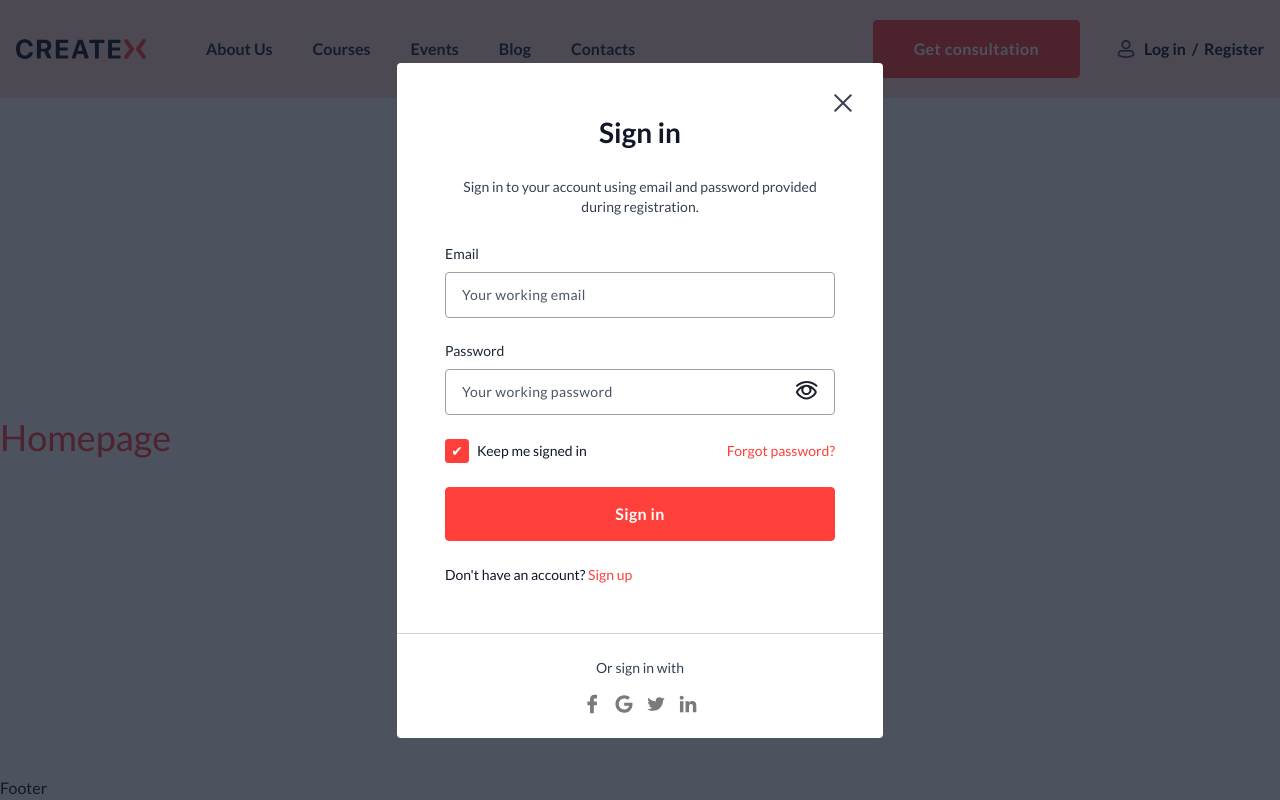
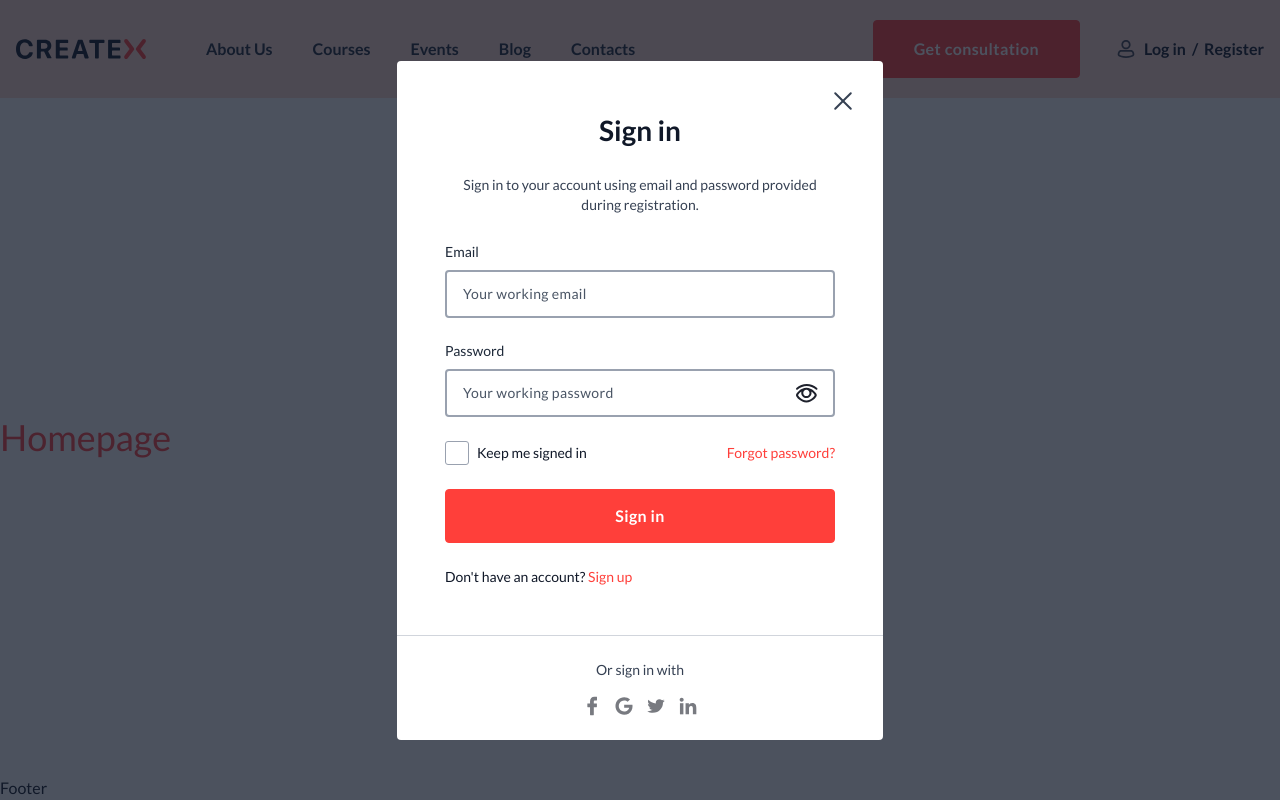
Before and after one commit to Martin6175903/Createx-frontend, a React (Vite) app: page /login in a window 1280 px wide. Built offline with nearby package versions, Linux system fonts and the light colour scheme.

Commit message:
Added validation form for Sign In Page and Sign Up page

```diff
--- /dev/null
+++ b/src/UI/form/checkbox/UICheckbox.module.css
@@ -0,0 +1,5 @@
+@import "tailwindcss";
+
+.checkbox-list {
+  @apply absolute flex justify-center items-center duration-300 rounded-[3px] border-solid border border-gray-400 size-6 py-1 px-[3px] left-0 top-[calc(50%-12px)] leading-[1];
+}
--- a/src/UI/form/checkbox/UICheckbox.tsx
+++ b/src/UI/form/checkbox/UICheckbox.tsx
@@ -1,29 +1,35 @@
-import { ChangeEvent, useState } from 'react';
-import { FieldValues, UseFormRegister } from 'react-hook-form';
+import { useState } from 'react';
+import { UseFormRegister } from 'react-hook-form';
 import { useLocation } from 'react-router-dom';
+import { ISignInFormInput } from '@/types/form/form.types.ts';
+import styles from './UICheckbox.module.css';
 
 interface UICheckboxProps {
   title: string
-  register: UseFormRegister<FieldValues>
+  register: UseFormRegister<ISignInFormInput>
 }
 
 const UICheckbox = ({title, register}: UICheckboxProps) => {
-  const [isChecked, setIsChecked] = useState(true);
+  const [isChecked, setIsChecked] = useState(false);
   const {pathname} = useLocation();
-
-  const handleChange = (e: ChangeEvent<HTMLInputElement>) => {
-    setIsChecked(!isChecked);
-    e.target.checked = isChecked;
-  }
 
   return (
     <div>
       <label htmlFor="checkbox" className='pl-8 relative inline-block leading-[1] cursor-pointer select-none group/edit'>
         <div className={'h-8 flex items-center'}>
-          <div className={`absolute flex justify-center items-center duration-300 ${isChecked ? 'bg-primary border-primary' : ''} rounded-[3px] border-solid border border-gray-400 size-6 py-1 px-[3px] left-0 top-[calc(50%-12px)] leading-[1]`}>
+          <div className={`${styles['checkbox-list']} ${isChecked ? 'bg-primary border-primary' : ''}`}>
             <span className={`${isChecked ? 'text-white' : 'hidden'}`}>&#10004;</span>
           </div>
-          <input {...register(pathname === '/login' ? 'mailing' : 'remember')} onChange={handleChange} type="checkbox" id='checkbox' className='hidden'/>
+          <input
+            {...register(pathname === '/login' ? 'mailing' : 'remember',
+              {
+                onChange(e) {setIsChecked(e.target.checked)}
+            })}
+            checked={isChecked}
+            type="checkbox"
+            id='checkbox'
+            className='hidden'
+          />
           <span className={'duration-200 group-hover/edit:scale-105'}>{title}</span>
         </div>
       </label>
--- a/src/UI/form/input/UIInput.module.css
+++ b/src/UI/form/input/UIInput.module.css
@@ -1,5 +1,5 @@
 @import "tailwindcss";
 
 .input {
-  @apply w-full border border-solid border-gray-400 text-sm text-gray-800 tracking-wide py-3 rounded bg-white placeholder:text-gray-600;
+  @apply w-full border-2 border-solid text-sm text-gray-800 tracking-wide py-3 rounded duration-150 bg-white placeholder:text-gray-600;
 }
--- a/src/UI/form/input/UIInput.tsx
+++ b/src/UI/form/input/UIInput.tsx
@@ -2,17 +2,20 @@ import EyeOpenIcon from '@public/icons/eye-open.svg?react';
 import EyeCloseIcon from '@public/icons/eye-close.svg?react';
 import { useState } from 'react';
 import styles from './UIInput.module.css';
-import { FieldValues, UseFormRegister } from 'react-hook-form';
+import { FieldErrors, FieldValues, UseFormRegister } from 'react-hook-form';
+import useValidField from '@/hooks/useValidField.ts';
+import { ISignInFormInput, ISignUpFormInput } from '@/types/form/form.types.ts';
 
 interface UIInputProps {
   placeholderText: string
   typeInput: string
   isRequired?: boolean
   nameInput: string
-  register: UseFormRegister<FieldValues>
+  register: UseFormRegister<ISignInFormInput> | UseFormRegister<ISignUpFormInput>
+  errors: FieldErrors<ISignInFormInput> | FieldErrors<ISignUpFormInput>
 }
 
-const UIInput = ({placeholderText, typeInput, isRequired, nameInput, register}: UIInputProps) => {
+const UIInput = ({placeholderText, typeInput, isRequired, nameInput, register, errors}: UIInputProps) => {
 
   const [isVisiblePassword, setIsVisiblePassword] = useState(false);
 
@@ -21,12 +24,25 @@ const UIInput = ({placeholderText, typeInput, isRequired, nameInput, register}:
   }
 
   return (
-    <div className={'relative'}>
-      <input {...register(nameInput)} type={typeInput === 'password' ? (isVisiblePassword ? 'text' : 'password') : typeInput} className={`${styles.input} ${typeInput === 'password' ? 'pl-4 pr-8' : 'px-4'}`} placeholder={placeholderText} required={isRequired}/>
-      <button type={'button'} onClick={handleClickPass} className={`${typeInput === 'password' ? '' : 'hidden'} absolute right-4 top-[calc(50%-14px)]`}>
-        {!(typeInput === 'password') ? "" : (isVisiblePassword ? <EyeCloseIcon/> : <EyeOpenIcon/>)}
-      </button>
+    <div>
+      <div className={'relative'}>
+        <input
+          {...register(nameInput, {
+            ...useValidField(nameInput),
+            required: isRequired ? 'This field is required!' : undefined
+          })}
+          autoComplete={'off'}
+          type={typeInput === 'password' ? (isVisiblePassword ? 'text' : 'password') : typeInput}
+          className={`${styles.input} ${typeInput === 'password' ? 'pl-4 pr-8' : 'px-4'} border-gray-400`}
+          placeholder={placeholderText}
+        />
+        <button type={'button'} onClick={handleClickPass} className={`${typeInput === 'password' ? '' : 'hidden'} absolute right-4 top-[50%] translate-y-[-50%]`}>
+          {!(typeInput === 'password') ? "" : (isVisiblePassword ? <EyeCloseIcon/> : <EyeOpenIcon/>)}
+        </button>
+      </div>
+      <p className={'text-danger text-xs'}>{errors[nameInput] ? `Ваш ${nameInput} некорректен!` : ''}</p>
     </div>
+
   );
 };
 
--- a/src/components/forms/signin/SignIn.tsx
+++ b/src/components/forms/signin/SignIn.tsx
@@ -3,25 +3,31 @@ import UIInput from '@/UI/form/input/UIInput.tsx';
 import UICheckbox from '@/UI/form/checkbox/UICheckbox.tsx';
 import { Link } from 'react-router-dom';
 import UIButton from '@/UI/form/button/UIButton.tsx';
-import { FieldValues, SubmitHandler, useForm } from 'react-hook-form';
+import { SubmitHandler, useForm } from 'react-hook-form';
+import { useState } from 'react';
+import { ISignInFormInput } from '@/types/form/form.types.ts';
 
 const SignIn = () => {
 
-  const { handleSubmit, register } = useForm();
+  const { register, handleSubmit, formState: {errors} } = useForm<ISignInFormInput>({
+    mode: 'onBlur'
+  });
 
-  const onSubmit: SubmitHandler<FieldValues> = (data) => {
+  const [isValidForm, setIsValidForm] = useState(false);
+
+  const onHandleSubmit: SubmitHandler<ISignInFormInput> = (data) => {
     console.log(data);
   }
 
   return (
-    <form onSubmit={handleSubmit(onSubmit)} className={'flex flex-col gap-5'}>
+    <form onSubmit={handleSubmit(onHandleSubmit)} className={'flex flex-col gap-5'}>
       <div>
         <UILabel title={'Email'}/>
-        <UIInput nameInput={'email'} register={register} placeholderText={'Your working email'} typeInput={'email'} isRequired={true}/>
+        <UIInput errors={errors} register={register} nameInput={'email'} placeholderText={'Your working email'} typeInput={'email'} isRequired={true}/>
       </div>
       <div>
         <UILabel title={'Password'}/>
-        <UIInput nameInput={'password'} register={register} placeholderText={'Your working password'} typeInput={'password'} isRequired={true}/>
+        <UIInput errors={errors} register={register} nameInput={'password'} placeholderText={'Your working password'} typeInput={'password'} isRequired={true}/>
       </div>
       <div className={'flex justify-between items-center text-sm'}>
         <UICheckbox register={register} title={'Keep me signed in'}/>
@@ -31,6 +37,7 @@ const SignIn = () => {
       </div>
       <div>
         <UIButton title={'Sign in'} isSubmit={true}/>
+        {!isValidForm ? '' : <p className={'text-green-700 text-xl font-bold text-center mt-2'}>Ваша форма валидна!</p>}
       </div>
     </form>
   );
--- a/src/components/forms/signup/SignUp.tsx
+++ b/src/components/forms/signup/SignUp.tsx
@@ -2,13 +2,16 @@ import UILabel from '@/UI/form/label/UILabel.tsx';
 import UIInput from '@/UI/form/input/UIInput.tsx';
 import UICheckbox from '@/UI/form/checkbox/UICheckbox.tsx';
 import UIButton from '@/UI/form/button/UIButton.tsx';
-import { FieldValues, SubmitHandler, useForm } from 'react-hook-form';
+import { SubmitHandler, useForm } from 'react-hook-form';
+import { ISignUpFormInput } from '@/types/form/form.types.ts';
 
 const SignUp = () => {
 
-  const { handleSubmit, register } = useForm();
+  const { handleSubmit, register, formState: { errors } } = useForm<ISignUpFormInput>({
+    mode: 'onBlur'
+  });
 
-  const onSubmit: SubmitHandler<FieldValues> = (data) => {
+  const onSubmit: SubmitHandler<ISignUpFormInput> = (data) => {
     console.log(data);
   }
 
@@ -16,19 +19,19 @@ const SignUp = () => {
     <form onSubmit={handleSubmit(onSubmit)} className={'flex flex-col gap-5'}>
       <div>
         <UILabel title={'Full Name'}/>
-        <UIInput register={register} nameInput={'fullname'} placeholderText={'Your full name'} typeInput={'text'} isRequired={true}/>
+        <UIInput register={register} errors={errors} nameInput={'fullname'} placeholderText={'Your full name'} typeInput={'text'} isRequired={true}/>
       </div>
       <div>
         <UILabel title={'Email'}/>
-        <UIInput register={register} nameInput={'email'} placeholderText={'Your working email'} typeInput={'email'} isRequired={true}/>
+        <UIInput register={register} errors={errors} nameInput={'email'} placeholderText={'Your working email'} typeInput={'email'} isRequired={true}/>
       </div>
       <div>
         <UILabel title={'Password'}/>
-        <UIInput register={register} nameInput={'password'} placeholderText={'Your working password'} typeInput={'password'} isRequired={true}/>
+        <UIInput register={register} errors={errors} nameInput={'password'} placeholderText={'Your working password'} typeInput={'password'} isRequired={true}/>
       </div>
       <div>
         <UILabel title={'Password'}/>
-        <UIInput register={register} nameInput={'confPassword'} placeholderText={'Your confirm password'} typeInput={'password'} isRequired={true}/>
+        <UIInput register={register} errors={errors} nameInput={'confPassword'} placeholderText={'Your confirm password'} typeInput={'password'} isRequired={true}/>
       </div>
       <div className={'flex justify-between items-center text-sm'}>
         <UICheckbox register={register} title={'Remember me'}/>
--- /dev/null
+++ b/src/hooks/useValidField.ts
@@ -0,0 +1,42 @@
+interface IResObj {
+  pattern?: RegExp
+  minLength?: number
+  maxLength?: number
+  required?: boolean
+}
+
+function useValidField(typeInput: string) {
+  let tempObj: IResObj = {}
+
+  switch (typeInput) {
+    case 'email':
+      tempObj = {
+        pattern: /[a-z]+[a-zA-Z0-9]{1,20}@[a-z]{1,8}\.[a-z]{1,5}/,
+        maxLength: 80,
+        required: true
+      }
+      break;
+    case 'fullname':
+      tempObj = {
+        pattern: /[A-Z]+[a-z]{1,15}\s[A-Z]+[a-z]{1,15}\s[A-Z]+[a-z]{1,15}/,
+        required: true,
+        minLength: 8,
+        maxLength: 100
+      }
+      break;
+    case 'password':
+      tempObj = {
+        pattern: /[A-Z]+[a-zA-Z]+[0-9]{3,15}/,
+        minLength: 8,
+        maxLength: 100,
+        required: true
+      }
+      break;
+    default:
+      return new Error('Field not found');
+  }
+
+  return Object.values(tempObj).length ? tempObj : '';
+}
+
+export default useValidField;
--- a/src/types/form/form.types.ts
+++ b/src/types/form/form.types.ts
@@ -1,6 +1,7 @@
 export interface ISignInFormInput {
   email: string
   password: string
+  mailing: boolean
 }
 
 export interface ISignUpFormInput {
@@ -8,4 +9,5 @@ export interface ISignUpFormInput {
   email: string
   password: string
   confPassword: string
+  remember: boolean
 }
```
